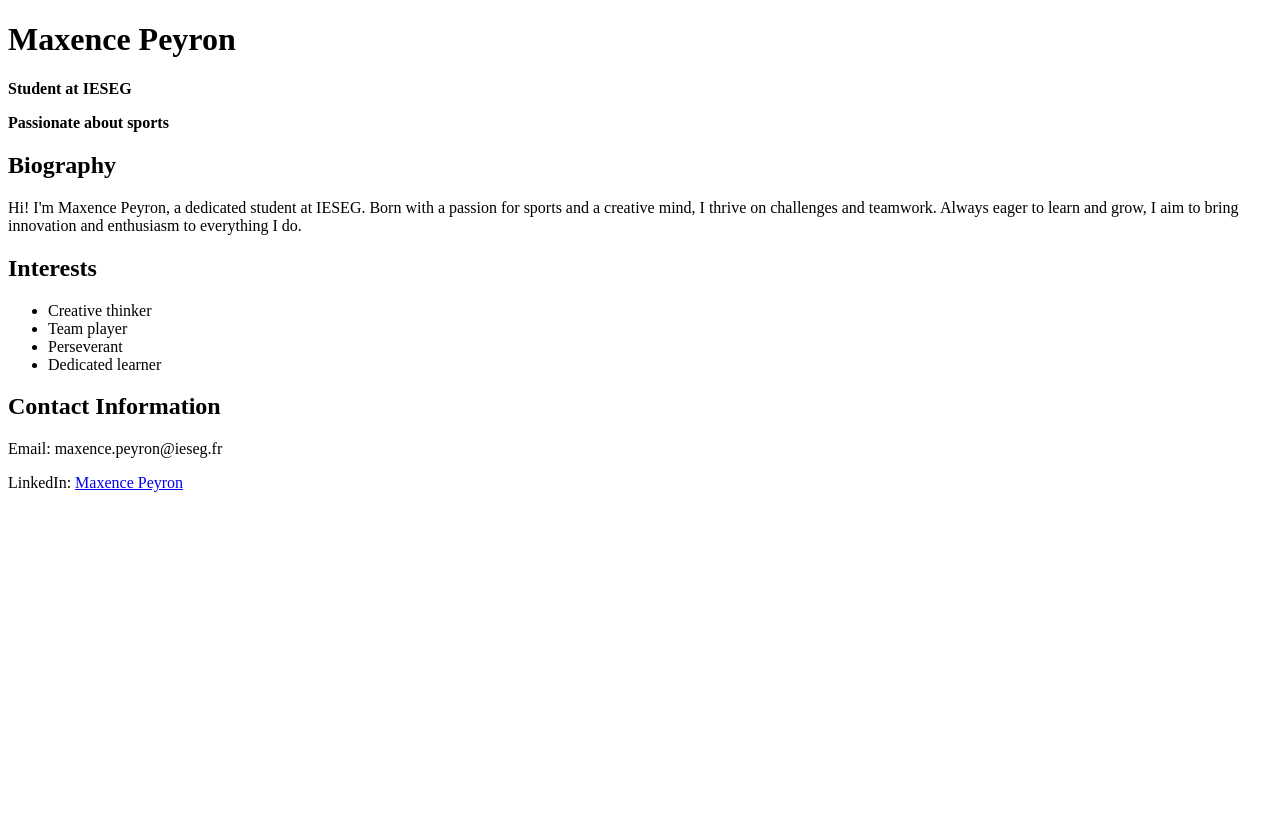
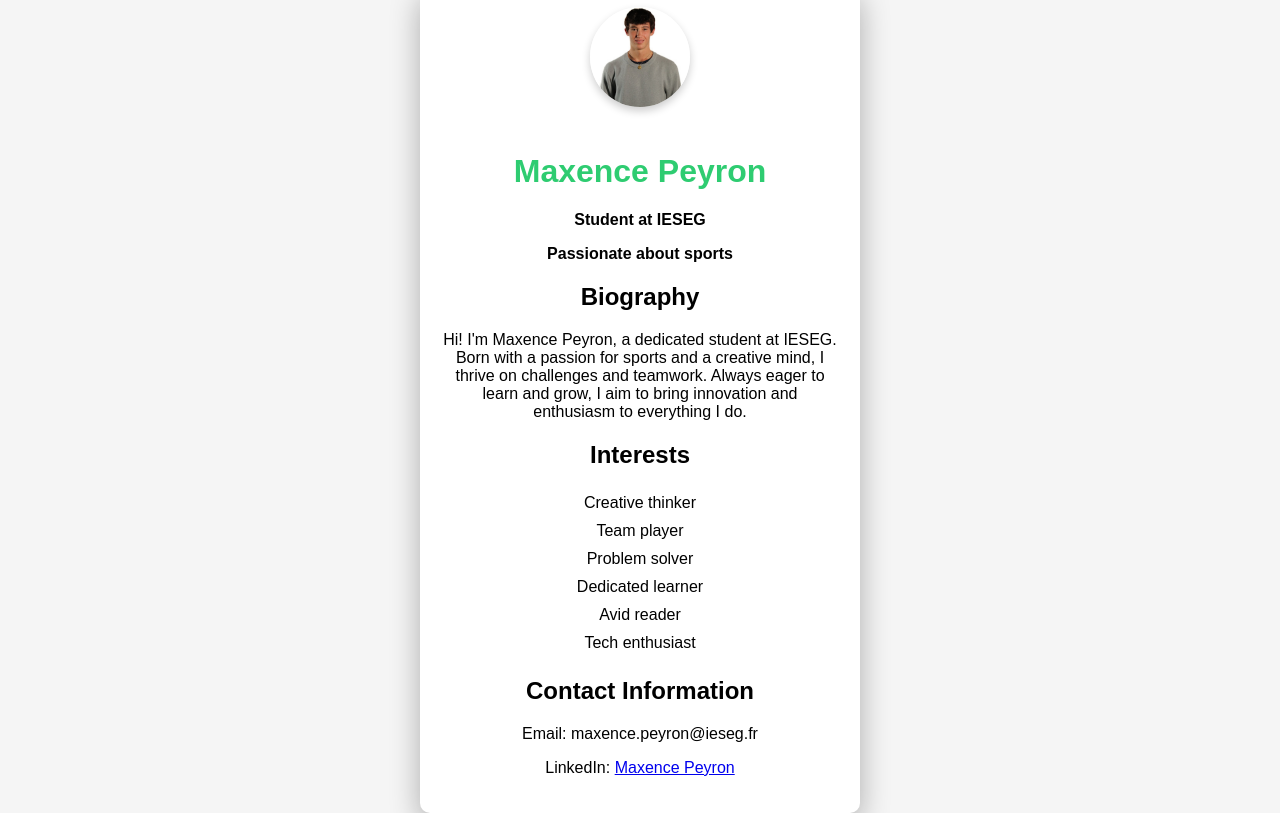
Before and after one commit to maxence-peyron/my-profile, a plain HTML site: page index.html in a window 1280 px wide. Drawn offline with Linux system fonts and the light colour scheme; files whose address does not match are found by name.

Commit message:
Add files via upload

```diff
--- a/index.html
+++ b/index.html
@@ -4,10 +4,53 @@
   <meta charset="UTF-8">
   <meta name="viewport" content="width=device-width, initial-scale=1.0">
   <title>Maxence Peyron's Profile</title>
-  <link rel="stylesheet" href="styles.css">
+  <style>
+    body {
+      font-family: Arial, sans-serif;
+      margin: 0;
+      padding: 0;
+      display: flex;
+      justify-content: center;
+      align-items: center;
+      height: 100vh;
+      background-color: #f5f5f5;
+    }
+    .profile-container {
+      text-align: center;
+      background: #fff;
+      padding: 20px;
+      border-radius: 10px;
+      box-shadow: 0px 10px 30px rgba(0, 0, 0, 0.3);
+      max-width: 400px;
+    }
+    .profile-picture {
+      border-radius: 50%;
+      width: 100px;
+      height: 100px;
+      object-fit: cover;
+      margin-bottom: 20px;
+      box-shadow: 0px 4px 8px rgba(0, 0, 0, 0.2);
+      transition: transform 0.3s ease, box-shadow 0.3s ease;
+    }
+    .profile-picture:hover {
+      transform: scale(1.1);
+      box-shadow: 0px 8px 16px rgba(0, 0, 0, 0.3);
+    }
+    .profile-container h1 {
+      color: #2ECC71;
+    }
+    .qualities {
+      list-style: none;
+      padding: 0;
+    }
+    .qualities li {
+      padding: 5px 0;
+    }
+  </style>
 </head>
 <body>
   <div class="profile-container">
+    <img src="/Users/maxence/Desktop/my-profile/images/profile.png" alt="Profile Picture of Maxence Peyron" class="profile-picture">
     <h1>Maxence Peyron</h1>
     <p><strong>Student at IESEG</strong></p>
     <p><strong>Passionate about sports</strong></p>
@@ -22,15 +65,17 @@
       <ul class="qualities">
         <li>Creative thinker</li>
         <li>Team player</li>
-        <li>Perseverant</li>
+        <li>Problem solver</li>
         <li>Dedicated learner</li>
+        <li>Avid reader</li>
+        <li>Tech enthusiast</li>
       </ul>
     </section>
 
     <section class="contact">
       <h2>Contact Information</h2>
       <p>Email: maxence.peyron@ieseg.fr</p>
-      <p>LinkedIn: <a href="https://www.linkedin.com/in/maxence-peyron-51321a2b2/">Maxence Peyron</a></p>
+      <p>LinkedIn: <a href="https://www.linkedin.com/in/maxence-peyron-51321a2b2">Maxence Peyron</a></p>
     </section>
   </div>
 </body>
```
